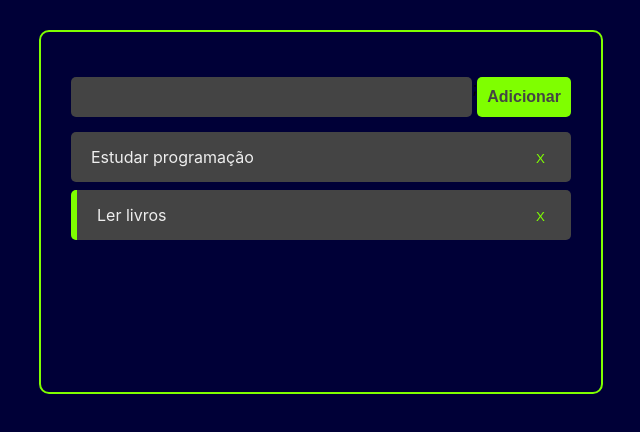
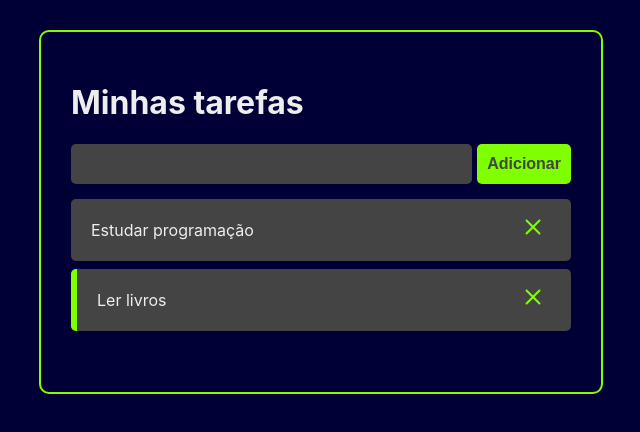
Before and after one commit to Nunesnd/ListaTarefas, a React (Create React App) app: page / in a window 1280 px wide. Shown: the top 432 px of the page, without its empty margins (319-959 px from the left). Built offline with nearby package versions, Linux system fonts and the light colour scheme.

Commit message:
commit 0010 - adicionado um cabeçalho

```diff
--- a/package.json
+++ b/package.json
@@ -8,6 +8,7 @@
     "@testing-library/user-event": "^13.5.0",
     "react": "^17.0.2",
     "react-dom": "^17.0.2",
+    "react-icons": "^4.3.1",
     "react-router-dom": "^5.2.0",
     "react-scripts": "5.0.0",
     "uuid": "^8.3.2",
--- a/src/App.jsx
+++ b/src/App.jsx
@@ -1,9 +1,11 @@
 import React, { useState } from "react";
+import {v4 as uuidv4} from 'uuid';
 
 import Tasks from "./components/Tasks";
 import AddTask from "./components/AddTask";
 
 import './App.css';
+import Header from "./components/header";
 
 const App = () =>{
   const [tasks, setTasks] = useState([
@@ -34,7 +36,8 @@ const App = () =>{
       ...tasks,
       {
         title: taskTitle,
-        id: Math.random(10),
+        id: uuidv4(),
+        //id: Math.random(10),
         completed: false,
       },
     ];
@@ -49,6 +52,7 @@ const App = () =>{
   return (
     <>
       <div className="container">
+          <Header/>
 
           <AddTask handleTaskAddition={handleTaskAddition} />
           <Tasks
--- a/src/components/Task.css
+++ b/src/components/Task.css
@@ -17,6 +17,6 @@
     background-color: #444;
     color: chartreuse;
     border: none;
-    font-size: 16;
+    font-size: 24px;
     cursor: pointer;
 }
--- a/src/components/Task.jsx
+++ b/src/components/Task.jsx
@@ -1,4 +1,5 @@
 import React from 'react';
+import {CgClose} from 'react-icons/cg';
 import './Task.css';
 
 const Task = ({task, handleTaskClick, handleTaskDeletion}) => {
@@ -12,7 +13,7 @@ const Task = ({task, handleTaskClick, handleTaskDeletion}) => {
 			</div>
 
             <div className="buttons-container">
-                <button className='remove-task-button' onClick={() => handleTaskDeletion(task.id)}>X</button>
+                <button className='remove-task-button' onClick={() => handleTaskDeletion(task.id)}><CgClose/></button>
             </div>
 
         </div>
--- /dev/null
+++ b/src/components/header.jsx
@@ -0,0 +1,7 @@
+import React from 'react';
+
+const Header = () => {
+    return <h1 style={{color: "#eee"}}>Minhas tarefas</h1>;
+}
+
+export default Header;
```
Also changed, not shown: 1 other file (tests, documents, lock files or other folders).
